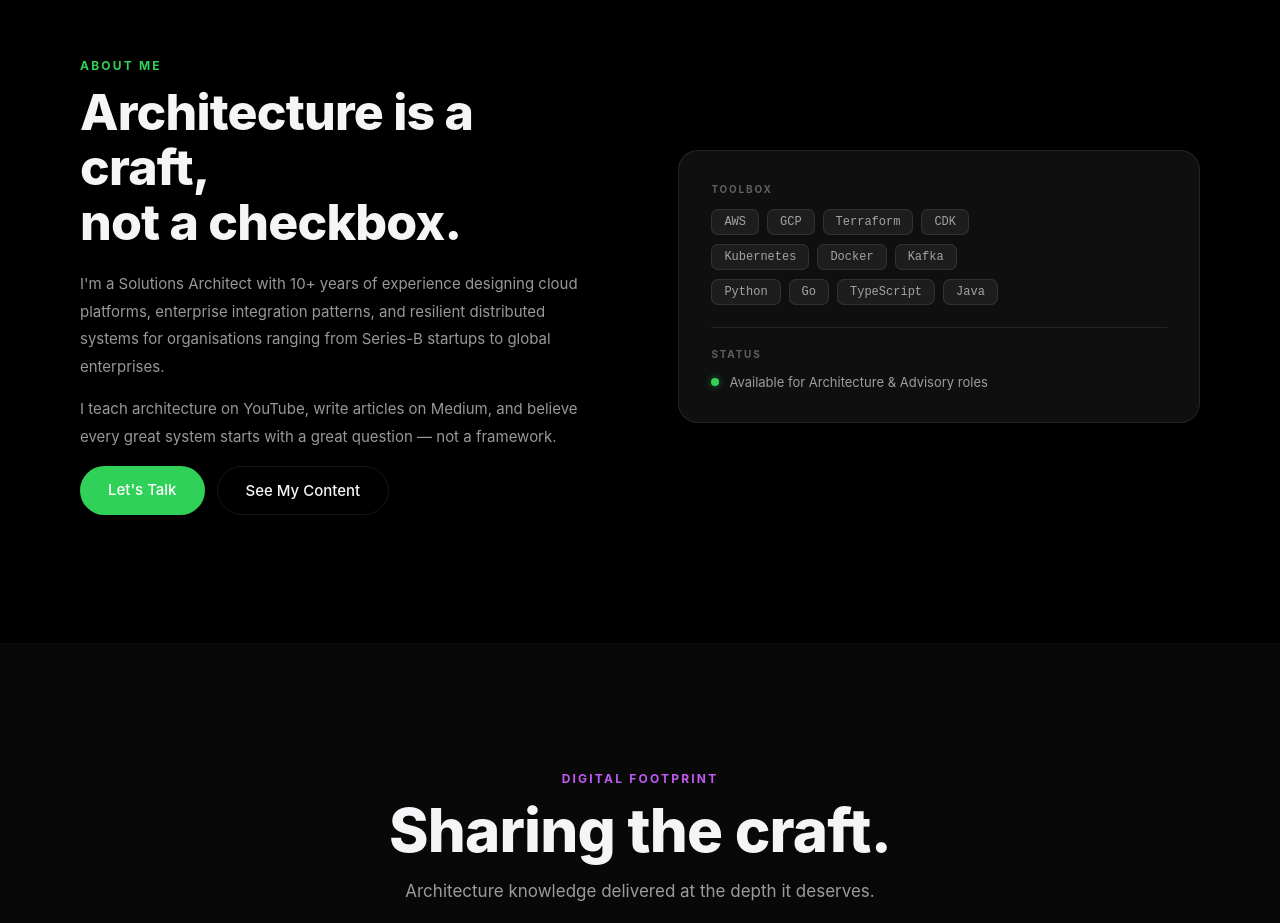
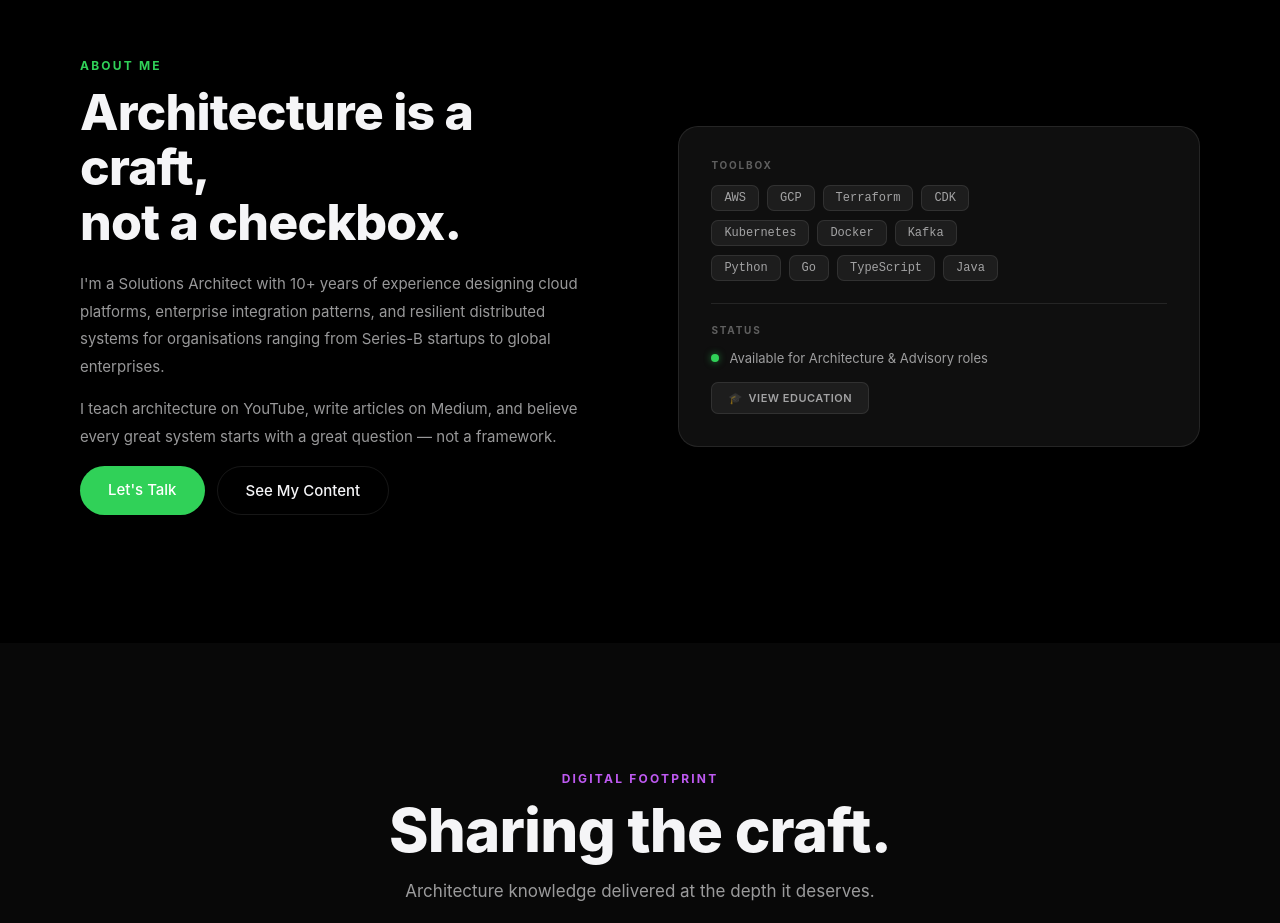
Before and after one commit to tsabunkar/portfolio, a React (Vite) app: page / in a window 1280 px wide. Shown: the part 2760-3683 px from the top of the page. Built offline with nearby package versions, Linux system fonts and the light colour scheme.

Commit message:
Education

```diff
--- /dev/null
+++ b/src/data/education.js
@@ -0,0 +1,8 @@
+/** data/education.js */
+export const EDUCATION = {
+  institution: "Visvesvaraya Technological University",
+  degree: "Bachelor of Engineering",
+  field: "Electronics and Communications Engineering",
+  years: "2012 - 2016",
+  grade: "82%",
+};
--- a/src/data/index.js
+++ b/src/data/index.js
@@ -13,3 +13,4 @@ export { TESTIMONIALS }                from './testimonials';
 export { FOOTPRINT, ARTICLES }         from './footprint';
 export { CONNECT_LINKS }               from './connectLinks';
 export { TECH_STACK }                  from './techStack';
+export { EDUCATION }                   from './education';
--- a/src/sections/About/About.module.css
+++ b/src/sections/About/About.module.css
@@ -107,3 +107,136 @@
   color:       var(--text-mid);
   transition:  color 0.45s ease;
 }
+
+/* Card flip container */
+.flipContainer {
+  position: relative;
+  perspective: 1000px;
+  min-height: 300px;
+}
+
+.flipInner {
+  position: relative;
+  width: 100%;
+  height: 100%;
+  transition: transform 0.6s;
+  transform-style: preserve-3d;
+}
+
+.flipContainer.flipped .flipInner {
+  transform: rotateY(180deg);
+}
+
+.flipFront,
+.flipBack {
+  width: 100%;
+  backface-visibility: hidden;
+  -webkit-backface-visibility: hidden;
+}
+
+.flipBack {
+  position: absolute;
+  top: 0;
+  left: 0;
+  transform: rotateY(180deg);
+}
+
+.flipButton {
+  display: flex;
+  align-items: center;
+  justify-content: center;
+  gap: 6px;
+  margin-top: 16px;
+  padding: 8px 16px;
+  background: var(--skill-bg);
+  border: 1px solid var(--skill-border);
+  border-radius: 7px;
+  color: var(--text-mid);
+  font-size: clamp(10px, 1.2vw, 11px);
+  font-family: -apple-system, BlinkMacSystemFont, sans-serif;
+  font-weight: 600;
+  cursor: pointer;
+  transition: all 0.3s ease;
+  text-transform: uppercase;
+  letter-spacing: 0.5px;
+}
+
+.flipButton:hover {
+  background: var(--border);
+  transform: translateY(-1px);
+}
+
+.flipIcon {
+  display: inline-block;
+  transition: transform 0.3s ease;
+}
+
+.flipContainer.flipped .flipIcon {
+  transform: rotateY(180deg);
+}
+
+/* Education section */
+.educationContent {
+  padding: clamp(22px, 3.5vw, 32px);
+}
+
+.institution {
+  font-family: -apple-system, BlinkMacSystemFont, sans-serif;
+  font-size: clamp(15px, 1.8vw, 18px);
+  font-weight: 700;
+  color: var(--text);
+  margin: 0 0 8px;
+  line-height: 1.3;
+  transition: color 0.45s ease;
+}
+
+.degree {
+  font-family: -apple-system, BlinkMacSystemFont, sans-serif;
+  font-size: clamp(13px, 1.5vw, 15px);
+  font-weight: 600;
+  color: var(--text-mid);
+  margin: 0 0 4px;
+  transition: color 0.45s ease;
+}
+
+.field {
+  font-family: -apple-system, BlinkMacSystemFont, sans-serif;
+  font-size: clamp(12px, 1.4vw, 13px);
+  color: var(--text-low);
+  margin: 0 0 12px;
+  line-height: 1.5;
+  transition: color 0.45s ease;
+}
+
+.eduMeta {
+  display: flex;
+  gap: 16px;
+  flex-wrap: wrap;
+  margin-top: 16px;
+  padding-top: 16px;
+  border-top: 1px solid var(--border);
+}
+
+.metaItem {
+  display: flex;
+  flex-direction: column;
+  gap: 4px;
+}
+
+.metaLabel {
+  font-size: clamp(9px, 1.1vw, 10px);
+  color: var(--text-low);
+  font-family: -apple-system, BlinkMacSystemFont, sans-serif;
+  letter-spacing: 1.8px;
+  font-weight: 700;
+  text-transform: uppercase;
+  transition: color 0.45s ease;
+}
+
+.metaValue {
+  font-family: -apple-system, BlinkMacSystemFont, sans-serif;
+  font-size: clamp(13px, 1.5vw, 15px);
+  font-weight: 600;
+  color: var(--text);
+  transition: color 0.45s ease;
+}
--- a/src/sections/About/index.jsx
+++ b/src/sections/About/index.jsx
@@ -2,13 +2,15 @@
  * sections/About/index.jsx
  */
 
+import { useState } from "react";
 import { useReveal } from "@/hooks/useReveal";
-import { TECH_STACK } from "@/data";
+import { TECH_STACK, EDUCATION } from "@/data";
 import styles from "./About.module.css";
 
 export default function AboutSection() {
   const leftRef = useReveal();
   const rightRef = useReveal();
+  const [isFlipped, setIsFlipped] = useState(false);
 
   return (
     <section id="about" className="section" style={{ background: "var(--bg)" }}>
@@ -46,8 +48,12 @@ export default function AboutSection() {
           </div>
         </div>
 
-        {/* ── Stack card ── */}
+        {/* ── Flip card: Toolbox / Education ── */}
         <div ref={rightRef} className="reveal slide-right">
+          <div className={`${styles.flipContainer} ${isFlipped ? styles.flipped : ''}`}>
+            <div className={styles.flipInner}>
+              {/* Front: Toolbox */}
+              <div className={styles.flipFront}>
                 <div className={`card ${styles.stackCard}`}>
                   <p className={styles.cardLabel}>Toolbox</p>
                   <div className={styles.tags}>
@@ -71,6 +77,49 @@ export default function AboutSection() {
                       </span>
                     </div>
                   </div>
+
+                  <button
+                    className={styles.flipButton}
+                    onClick={() => setIsFlipped(true)}
+                    aria-label="View education"
+                  >
+                    <span className={styles.flipIcon}>🎓</span>
+                    View Education
+                  </button>
+                </div>
+              </div>
+
+              {/* Back: Education */}
+              <div className={styles.flipBack}>
+                <div className={`card ${styles.educationContent}`}>
+                  <p className={styles.cardLabel}>Education</p>
+
+                  <h3 className={styles.institution}>{EDUCATION.institution}</h3>
+                  <p className={styles.degree}>{EDUCATION.degree}</p>
+                  <p className={styles.field}>{EDUCATION.field}</p>
+
+                  <div className={styles.eduMeta}>
+                    <div className={styles.metaItem}>
+                      <span className={styles.metaLabel}>Duration</span>
+                      <span className={styles.metaValue}>{EDUCATION.years}</span>
+                    </div>
+                    <div className={styles.metaItem}>
+                      <span className={styles.metaLabel}>Grade</span>
+                      <span className={styles.metaValue}>{EDUCATION.grade}</span>
+                    </div>
+                  </div>
+
+                  <button
+                    className={styles.flipButton}
+                    onClick={() => setIsFlipped(false)}
+                    aria-label="View toolbox"
+                  >
+                    <span className={styles.flipIcon}>🔧</span>
+                    View Toolbox
+                  </button>
+                </div>
+              </div>
+            </div>
           </div>
         </div>
       </div>
```
Lines whose indentation alone changed are shown as unchanged.
